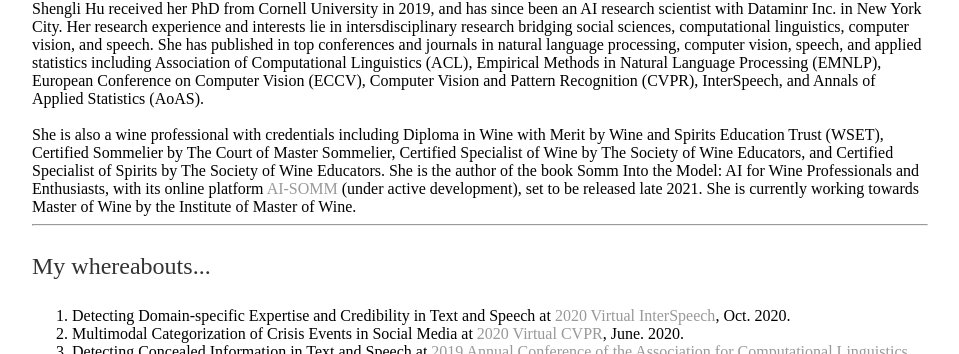
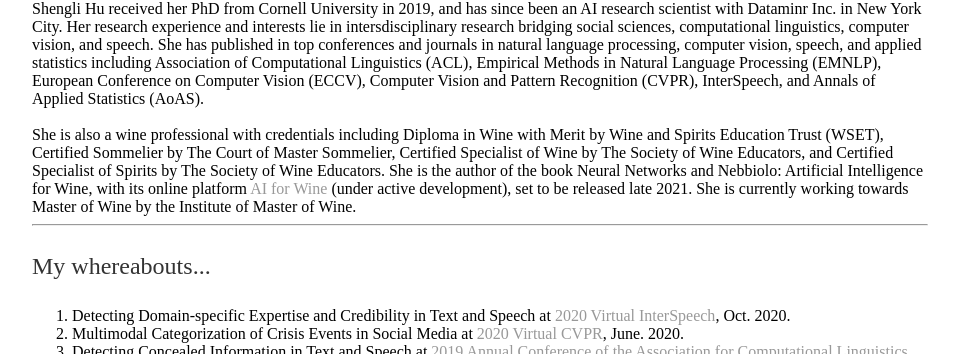
Before and after one commit to shenglih/shenglih.github.io, a Jekyll site: the page built from index.html, in a window 1280 px wide. Shown: the part 280-634 px from the top of the page, without its empty margins (160-1119 px from the left). Built offline with Jekyll 4.4.1, drawn with Linux system fonts in a browser that asks for light colours; comment, search, counter and statistics services are not loaded.

Commit message:
Update index.html

```diff
--- a/index.html
+++ b/index.html
@@ -23,7 +23,7 @@ Conference on Computer Vision (ECCV), Computer Vision and Pattern Recognition (C
  <br>
 
 
-She is also a wine professional with credentials including Diploma in Wine with Merit by Wine and Spirits Education Trust (WSET), Certified Sommelier by The Court of Master Sommelier, Certified Specialist of Wine by The Society of Wine Educators, and Certified Specialist of Spirits by The Society of Wine Educators. She is the author of the book Somm Into the Model: AI for Wine Professionals and Enthusiasts, with its online platform <a href="https://ai-somm.github.io">AI-SOMM</a> (under active development), set to be released late 2021. She is currently working towards Master of Wine by the Institute of Master of Wine.
+She is also a wine professional with credentials including Diploma in Wine with Merit by Wine and Spirits Education Trust (WSET), Certified Sommelier by The Court of Master Sommelier, Certified Specialist of Wine by The Society of Wine Educators, and Certified Specialist of Spirits by The Society of Wine Educators. She is the author of the book Neural Networks and Nebbiolo: Artificial Intelligence for Wine, with its online platform <a href="https://ai-somm.github.io">AI for Wine</a> (under active development), set to be released late 2021. She is currently working towards Master of Wine by the Institute of Master of Wine.
 
 </div>
 
```
